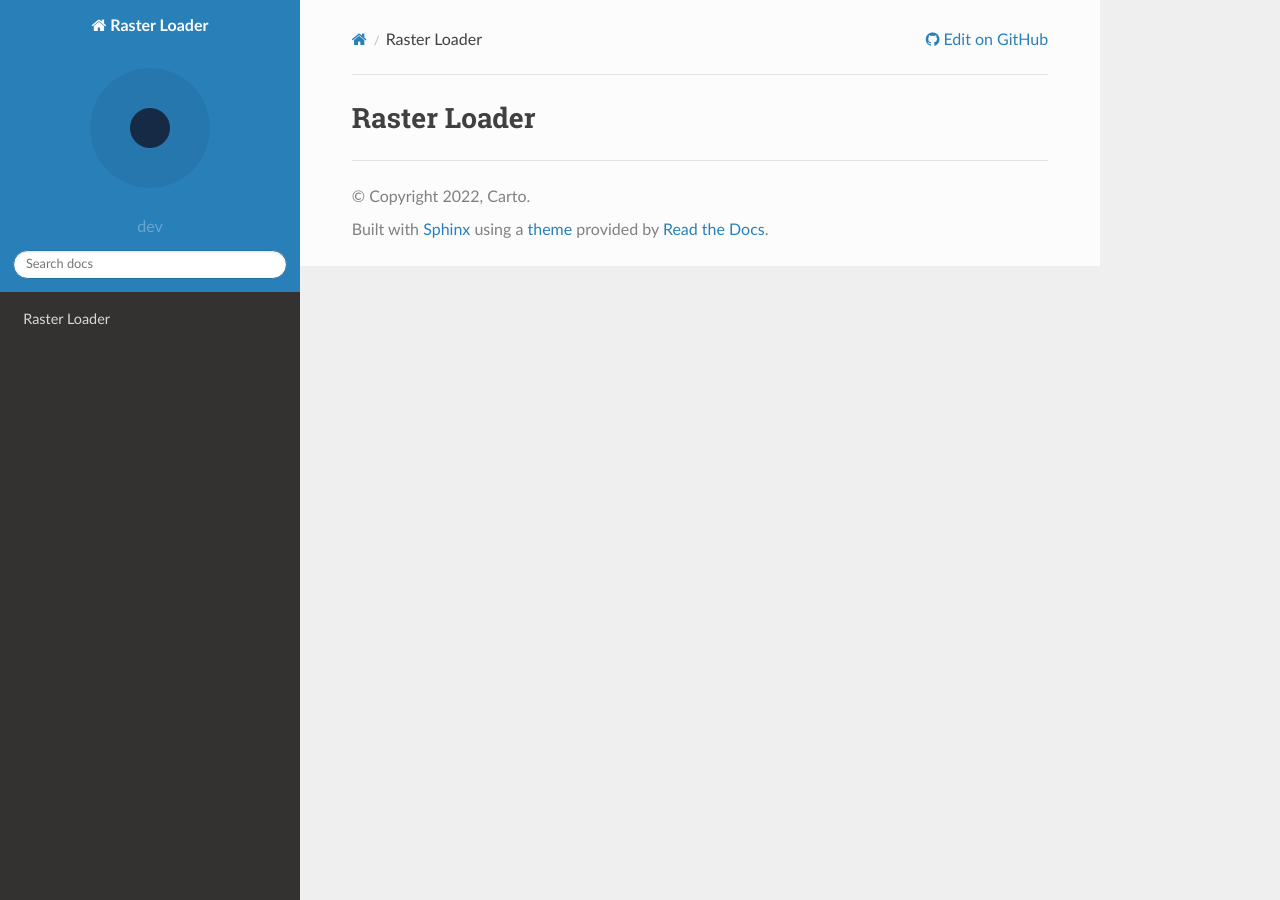
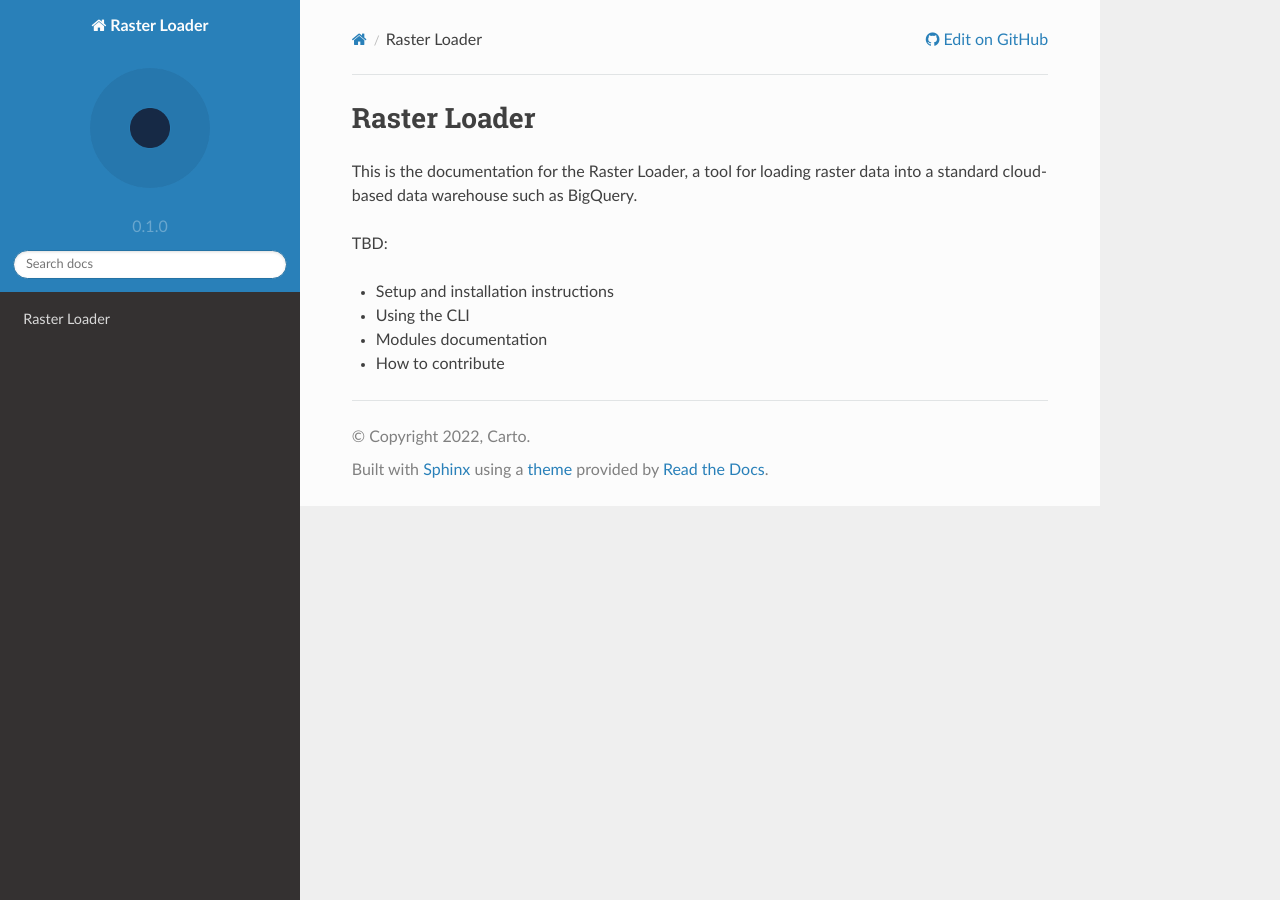
Before and after one commit to CartoDB/raster-loader, a Sphinx documentation site: the page built from docs/source/index.rst, in a window 1280 px wide. Built offline with Sphinx 7.4.7 and the Read the Docs theme 2.0.0, drawn with Linux system fonts in a browser that asks for light colours.

Commit message:
Read version from package

```diff
--- a/docs/source/conf.py
+++ b/docs/source/conf.py
@@ -5,26 +5,8 @@
 
 import sphinx_rtd_theme
 import datetime as dt
-from os import popen
-from shutil import which
 
-
-def get_version() -> str:
-    """Use git to read version from most recent tag.
-
-    Returns:
-        str: Version number
-    """
-    release = "dev"
-    if which("git"):
-        release = popen("git describe --tags --always").read().strip()
-        if release and release[0] == "v":
-            release = release[1:]
-        else:
-            release = f"dev-{release}"
-
-    return release
-
+import raster_loader
 
 # -- Project information -----------------------------------------------------
 # https://www.sphinx-doc.org/en/master/usage/configuration.html#project-information
@@ -32,7 +14,7 @@ def get_version() -> str:
 project = "Raster Loader"
 copyright = f"{dt.datetime.now().year}, Carto"
 author = "Carto"
-release = version = get_version()
+release = version = raster_loader.__version__
 
 # -- General configuration ---------------------------------------------------
 # https://www.sphinx-doc.org/en/master/usage/configuration.html#general-configuration
--- a/docs/source/index.rst
+++ b/docs/source/index.rst
@@ -3,6 +3,17 @@
 Raster Loader
 =============
 
+This is the documentation for the Raster Loader, a tool for loading raster
+data into a standard cloud-based data warehouse such as BigQuery.
+
+TBD:
+
+* Setup and installation instructions
+* Using the CLI
+* Modules documentation
+* How to contribute
+
+
 .. toctree::
    :maxdepth: 2
    :caption: Contents:
```
